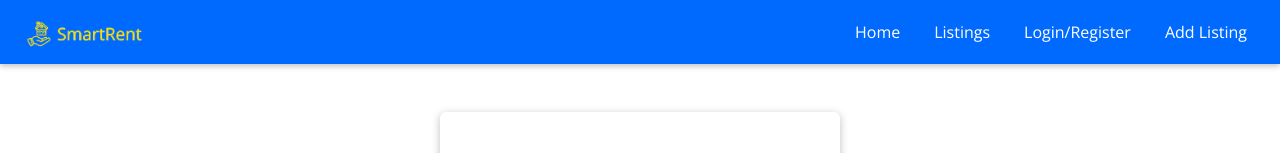
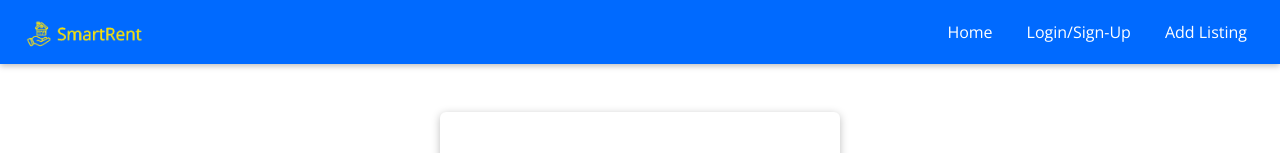
Before and after one commit to MSaadB/smart-rent-frontend, a React (Create React App) app: page /auth in a window 1280 px wide. Shown: the top 153 px of the page. Built offline with nearby package versions, Linux system fonts and the light colour scheme.

Commit message:
changed buttons on main page and header

```diff
--- a/src/shared/components/Navigation/NavLinks.js
+++ b/src/shared/components/Navigation/NavLinks.js
@@ -11,12 +11,7 @@ const NavLinks = (props) => {
         </NavLink>
       </li>
       <li>
-        <NavLink to="/listings" exact>
-          Listings
-        </NavLink>
-      </li>
-      <li>
-        <NavLink to="/users">Login/Register</NavLink>
+        <NavLink to="/users">Login/Sign-Up</NavLink>
       </li>
       <li>
         <NavLink to="/listings/new">Add Listing</NavLink>
--- a/src/shared/pages/MainPage.js
+++ b/src/shared/pages/MainPage.js
@@ -3,9 +3,11 @@ import "./MainPage.css";
 import Card from "../components/UIElements/Card";
 import Button from "../components/FormElements/Button";
 import Listings from "../../listings/pages/Listings";
+import { NavLink } from "react-router-dom";
 
 const MainPage = (props) => {
   return (
+    <React.Fragment>
       <div className="mainpage__info">
         <Card>
           <div className="mainpage__content">
@@ -17,12 +19,12 @@ const MainPage = (props) => {
           <h4>Please register if you would like to create a listing.</h4>
           <h4>Please login if you have already registered.</h4>
           <h4>You can browse listings without registering.</h4>
-        <Button>Register</Button>
-        <Button>Login</Button>
+          <Button><NavLink to="/auth">Login/Sign-Up</NavLink></Button>
         </Card>
 
         <Listings />
       </div>
+    </React.Fragment>
   );
 };
 
```
Lines whose indentation alone changed are shown as unchanged.
